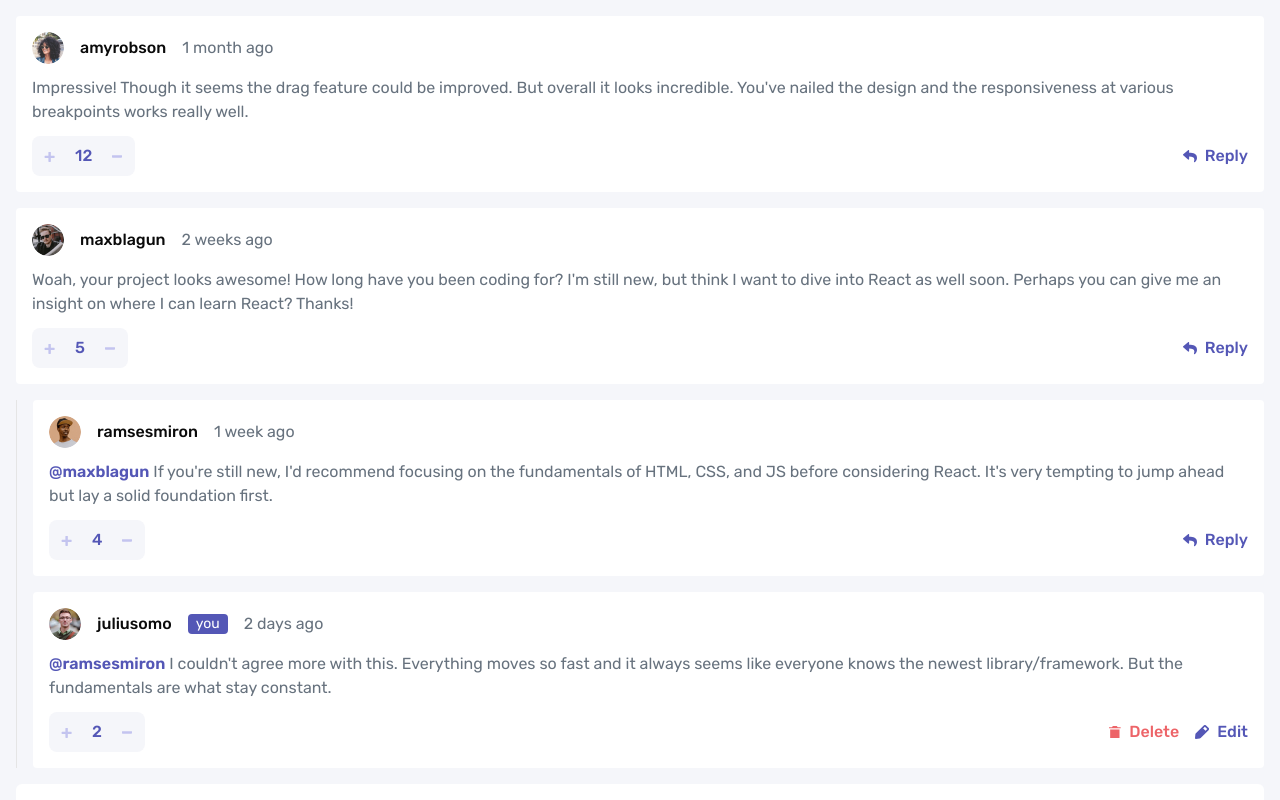
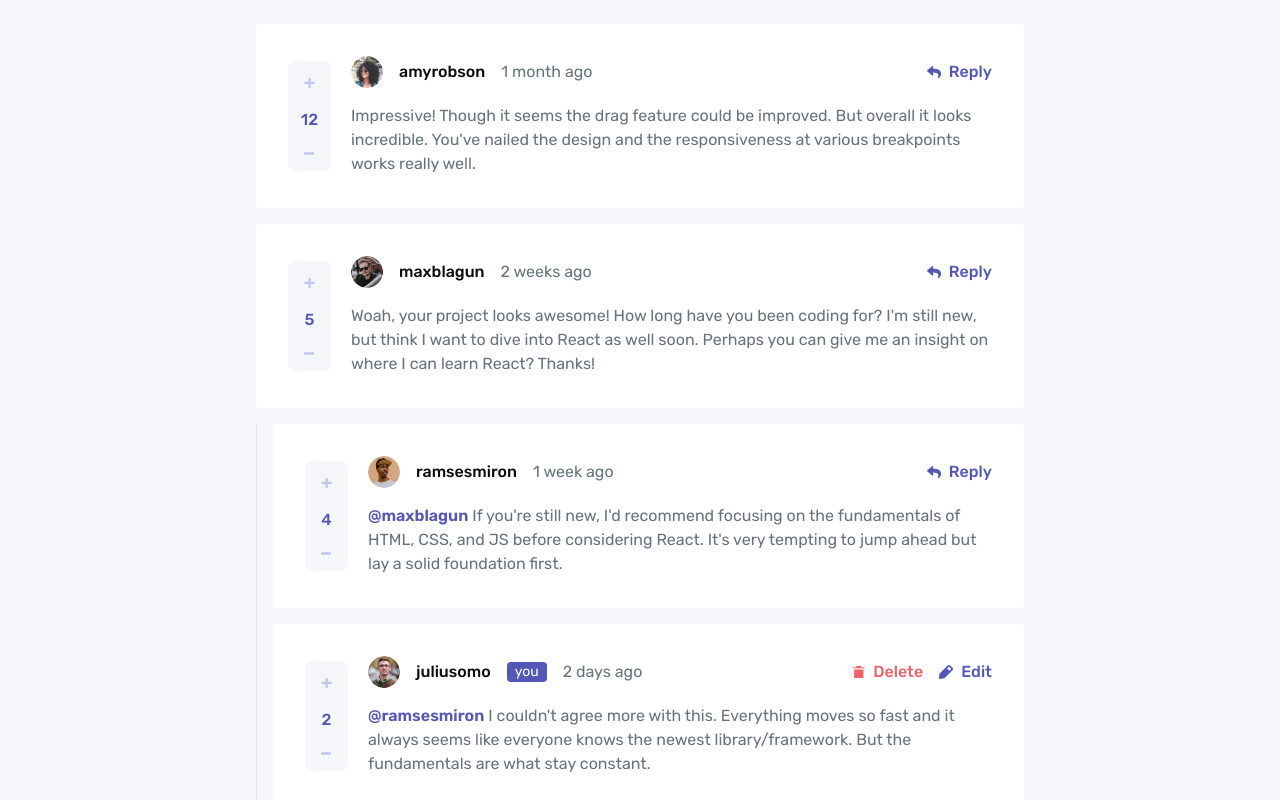
Before and after one commit to Biolater/Interactive-comments-section, a React (Vite) app: page / in a window 1280 px wide. Shown: the top 800 px of the page. Built offline with nearby package versions, Linux system fonts and the light colour scheme.

Commit message:
enhance layout and styling of comment and reply forms for better responsiveness

```diff
--- a/src/App.tsx
+++ b/src/App.tsx
@@ -3,7 +3,7 @@ import Comments from "./components/Comments";
 
 function App() {
   return (
-    <main className="p-4 container mx-auto">
+    <main className="p-4 sm:py-6 sm:px-6 lg:px-8 container mx-auto">
       <Comments />
     </main>
   );
--- a/src/components/CommentItem.tsx
+++ b/src/components/CommentItem.tsx
@@ -65,9 +65,35 @@ const CommentItem: React.FC<{
 
   return (
     <div className="flex flex-col gap-4">
-      <div className="comment-item bg-neutral-white p-4 rounded flex flex-col gap-3">
+      <div className="comment-item bg-neutral-white p-4 sm:p-6 md:p-8 rounded flex flex-col lg:flex-row lg:items-center gap-3 lg:gap-5">
+        {/* Vote Status */}
+        <div className="hidden lg:block">
+          <div className="flex flex-col lg:items-center gap-4 p-3 rounded-lg bg-neutral-veryLightGray">
+            <button
+              onClick={() => onUpVote(comment.id)}
+              className={`cursor-pointer transition-colors ${
+                voteState === "upvote" && "text-primary-moderateBlue"
+              } p-1 text-primary-lightGrayishBlue hover:text-primary-moderateBlue`}
+            >
+              <PlusIcon />
+            </button>
+            <span className="text-primary-moderateBlue font-medium">
+              {comment.score}
+            </span>
+            <button
+              onClick={() => onDownVote(comment.id)}
+              className={`cursor-pointer transition-colors ${
+                voteState === "downvote" && "text-primary-moderateBlue"
+              } p-1 text-primary-lightGrayishBlue hover:text-primary-moderateBlue`}
+            >
+              <MinusIcon />
+            </button>
+          </div>
+        </div>
+        <div className="flex flex-col gap-3 lg:gap-4 lg:w-full">
           {/* Comment Header */}
-        <header className="flex items-center gap-4">
+          <header className="flex items-center gap-4 lg:justify-between">
+            <div className="flex items-center gap-4">
               <img
                 src={comment.user.image.webp}
                 alt={comment.user.username}
@@ -79,7 +105,74 @@ const CommentItem: React.FC<{
                   you
                 </span>
               )}
-          <span className="text-neutral-grayishBlue">{comment.createdAt}</span>
+              <span className="text-neutral-grayishBlue">
+                {comment.createdAt}
+              </span>
+            </div>
+            {/* Comment Actions */}
+            {!isOwner ? (
+              // Reply
+              <div
+                onClick={() => onReplyClick(comment.id)}
+                className="flex cursor-pointer transition-colors text-primary-moderateBlue items-center gap-2 hover:text-primary-lightGrayishBlue"
+              >
+                <ReplyIcon />
+                <span className="font-medium">Reply</span>
+              </div>
+            ) : isBeingEdited ? (
+              // Update Button
+              <button
+                onClick={() => {
+                  onUpdate(comment.id, localCommentValue);
+                }}
+                className="bg-primary-moderateBlue text-white px-6 py-2 rounded-md"
+              >
+                UPDATE
+              </button>
+            ) : (
+              // Edit/Delete
+              <div className="flex items-center gap-4">
+                <div>
+                  <AlertDialog>
+                    <AlertDialogTrigger asChild>
+                      <div className="flex cursor-pointer transition-colors text-primary-softRed items-center gap-2 hover:text-primary-lightGrayishBlue">
+                        <DeleteIcon />
+                        <span className="font-medium">Delete</span>
+                      </div>
+                    </AlertDialogTrigger>
+                    <AlertDialogContent className="rounded-md sm:p-6">
+                      <AlertDialogHeader className="text-start">
+                        <AlertDialogTitle className="text-neutral-darkBlue">
+                          Delete Comment
+                        </AlertDialogTitle>
+                        <AlertDialogDescription className="sm:max-w-72">
+                          Are you sure you want to delete this comment? This
+                          will remove the comment and can't be undone.
+                        </AlertDialogDescription>
+                      </AlertDialogHeader>
+                      <AlertDialogFooter className="gap-2.5 sm:gap-3 text-white">
+                        <AlertDialogCancel className="!mt-0 h-11 flex-grow hover:text-white bg-neutral-grayishBlue hover:bg-neutral-grayishBlue/70 uppercase">
+                          no, cancel
+                        </AlertDialogCancel>
+                        <AlertDialogAction
+                          onClick={() => onDelete(comment.id)}
+                          className="flex-grow h-11 bg-primary-softRed hover:bg-primary-softRed/75 uppercase"
+                        >
+                          yes, delete
+                        </AlertDialogAction>
+                      </AlertDialogFooter>
+                    </AlertDialogContent>
+                  </AlertDialog>
+                </div>
+                <div
+                  onClick={() => onEdit(comment.id)}
+                  className="flex cursor-pointer transition-colors text-primary-moderateBlue items-center gap-2 hover:text-primary-lightGrayishBlue"
+                >
+                  <EditIcon />
+                  <span className="font-medium">Edit</span>
+                </div>
+              </div>
+            )}
           </header>
           {/* Comment Body */}
           {isBeingEdited ? (
@@ -102,8 +195,9 @@ const CommentItem: React.FC<{
               )}
             </p>
           )}
+        </div>
         {/* Comment Footer */}
-        <footer>
+        <footer className="lg:hidden">
           <div className="flex items-center justify-between">
             <div className="flex items-center gap-4 p-2 rounded-lg bg-neutral-veryLightGray">
               <button
--- a/src/components/Comments.tsx
+++ b/src/components/Comments.tsx
@@ -51,7 +51,6 @@ const Comments = () => {
   }, [votedComments]);
 
   const updateVote = (id: number, increment: number) => {
-    console.log("updatingVoteFor", id, increment);
     const updateComments = (comments: Comment[]): Comment[] => {
       return comments.map(comment => {
         if(comment.id === id){
@@ -224,7 +223,7 @@ const Comments = () => {
   const handleDownVote = (id: number) => handleVote(id, "downvote");
 
   return (
-    <div className="flex flex-col gap-4">
+    <div className="flex flex-col max-w-3xl mx-auto gap-4">
       {comments.map((comment) => (
         <CommentItem
           onDelete={handleDeleteComment}
@@ -256,7 +255,7 @@ const Comments = () => {
         {/* Add a  comment form */}
         <form
           onSubmit={handleAddCommentSubmit}
-          className="flex flex-wrap justify-between gap-4"
+          className="flex lg:flex-nowrap lg:items-start flex-wrap justify-between gap-4"
         >
           {/* Profile Photo */}
           <img
@@ -268,10 +267,10 @@ const Comments = () => {
           <textarea
             name="comment"
             placeholder="Add a comment..."
-            className="w-full resize-none -order-1 flex-grow h-28 p-2 border border-gray-300 rounded-md focus:outline-none focus:ring-2 focus:ring-blue-500"
+            className="w-full resize-none -order-1 lg:order-none lg:flex-grow-0 flex-grow h-28 p-2 border border-gray-300 rounded-md focus:outline-none focus:ring-2 focus:ring-blue-500"
           ></textarea>
           {/* Send Button */}
-          <button className="bg-primary-moderateBlue text-white px-6 py-2 rounded-md">
+          <button className="bg-primary-moderateBlue text-white px-6 py-2 lg:py-3 lg:px-7 rounded-md">
             SEND
           </button>
         </form>
--- a/src/components/ReplyForm.tsx
+++ b/src/components/ReplyForm.tsx
@@ -9,12 +9,9 @@ type ReplyFormProps = {
 const ReplyForm: React.FC<ReplyFormProps> = ({ img, username, onReply }) => {
   const [comment, setComment] = React.useState("");
   return (
-    <div className="add-comment p-4 bg-white rounded-md">
+    <div className="p-4 bg-white rounded-md">
       {/* Add a  comment form */}
-      <div
-        // onSubmit={handleAddCommentSubmit}
-        className="flex flex-wrap justify-between gap-4"
-      >
+      <div className="flex lg:flex-nowrap lg:items-start flex-wrap justify-between gap-4">
         {/* Profile Photo */}
         <img className="w-9 h-9" src={img} alt={username} />
         {/* Comment Input */}
@@ -22,12 +19,12 @@ const ReplyForm: React.FC<ReplyFormProps> = ({ img, username, onReply }) => {
           onChange={(e) => setComment(e.currentTarget.value)}
           name="comment"
           placeholder="Add a comment..."
-          className="w-full resize-none -order-1 flex-grow h-28 p-2 border border-gray-300 rounded-md focus:outline-none focus:ring-2 focus:ring-blue-500"
+          className="w-full resize-none -order-1 lg:order-none lg:flex-grow-0 flex-grow h-28 p-2 border border-gray-300 rounded-md focus:outline-none focus:ring-2 focus:ring-blue-500"
         ></textarea>
         {/* Send Button */}
         <button
           onClick={() => onReply(comment)}
-          className="bg-primary-moderateBlue text-white px-6 py-2 rounded-md"
+          className="bg-primary-moderateBlue text-white px-6 py-2 lg:py-3 lg:px-7 rounded-md"
         >
           REPLY
         </button>
```
Also changed, not shown: 1 other file (tests, documents, lock files or other folders). Lines whose indentation alone changed are shown as unchanged.
